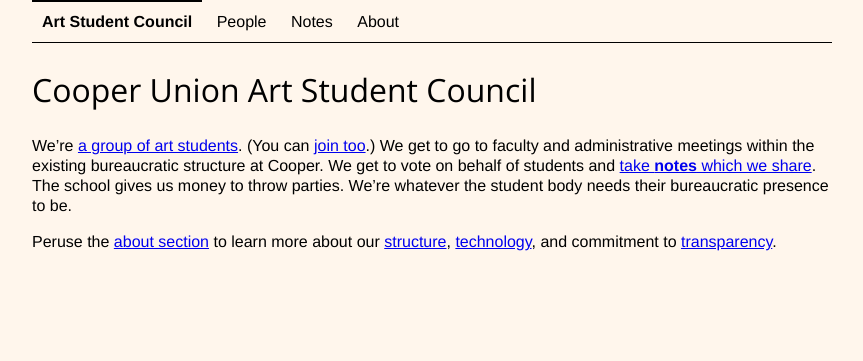
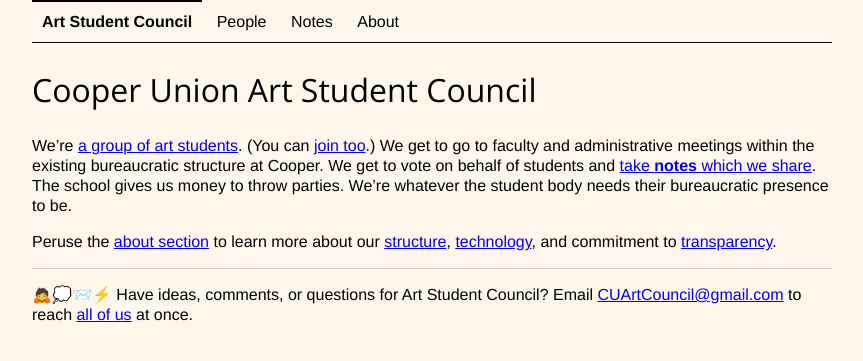
Before and after one commit to CooperASC/cooperasc.github.com, a Jekyll site: the page built from index.md, in a window 1280 px wide. Shown: the top 361 px of the page, without its empty margins (208-1071 px from the left). Built offline with Jekyll 4.4.1, drawn with Linux system fonts in a browser that asks for light colours.

Commit message:
adding contact info to homepage
emoji 4evr

```diff
--- a/index.md
+++ b/index.md
@@ -8,3 +8,7 @@
 We're [a group of art students](/people). (You can [join too](mailto:cuartcouncil@gmail.com?subject=Joining%20Art%20Student%20Council).) We get to go to faculty and administrative meetings within the existing bureaucratic structure at Cooper. We get to vote on behalf of students and [take **notes** which we share](/notes). The school gives us money to throw parties. We're whatever the student body needs their bureaucratic presence to be.
 
 Peruse the [about section](/about) to learn more about our [structure](/about/committees), [technology](/about/this-site), and commitment to [transparency](/about/transparency).
+
+***
+
+🙇💭📨⚡ Have ideas, comments, or questions for Art Student Council? Email <a href="mailto:CUArtCouncil@gmail.com">CUArtCouncil@gmail.com</a> to reach <a href="/people">all of us</a> at once.
```
